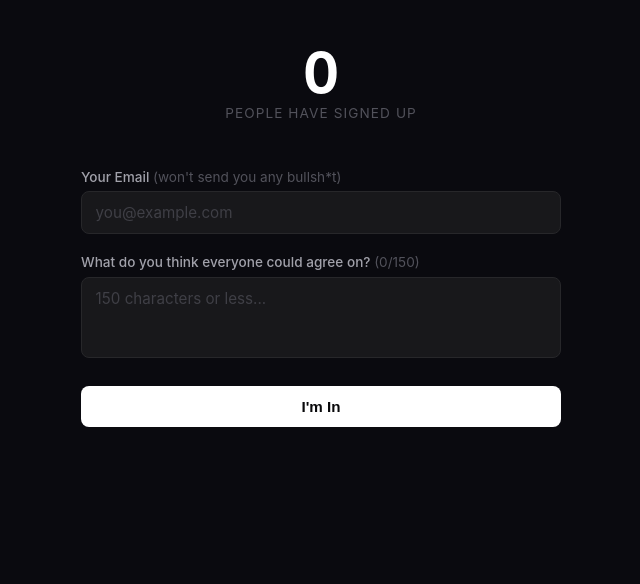
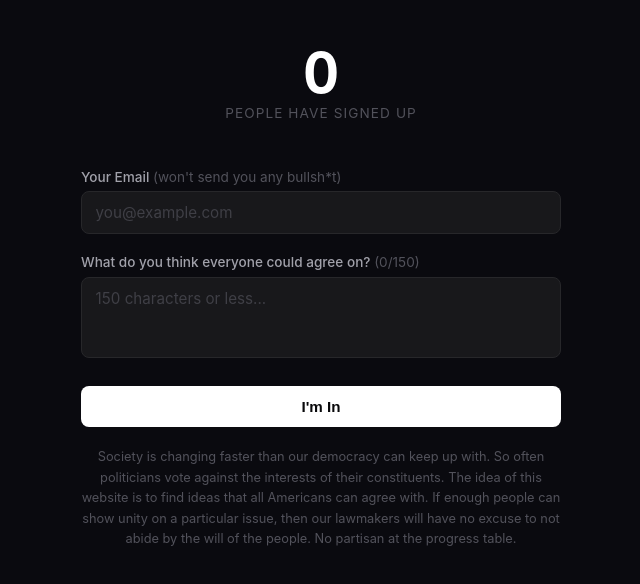
Before and after one commit to zachnotnice/wecandosomethingaboutit, a website: page public/index.html in a window 1280 px wide. Shown: the part 128-712 px from the top of the page, without its empty margins (319-959 px from the left). Drawn offline with Linux system fonts and the light colour scheme; no server answers.

Commit message:
update issues header, add mission statement text

```diff
--- a/public/index.html
+++ b/public/index.html
@@ -28,6 +28,8 @@
       </div>
 
       <button type="submit" class="btn-submit">I'm In</button>
+
+      <p class="mission-text">Society is changing faster than our democracy can keep up with. So often politicians vote against the interests of their constituents. The idea of this website is to find ideas that all Americans can agree with. If enough people can show unity on a particular issue, then our lawmakers will have no excuse to not abide by the will of the people. No partisan at the progress table.</p>
     </form>
 
     <div id="success-message" class="success-message hidden">
@@ -36,7 +38,7 @@
     </div>
 
     <div id="issues-section" class="issues-section hidden">
-      <h2>What People Agree On</h2>
+      <h2>What Can We Agree On?</h2>
       <div id="issues-list" class="issues-list"></div>
     </div>
   </div>
--- a/public/style.css
+++ b/public/style.css
@@ -128,6 +128,14 @@ input::placeholder, textarea::placeholder {
   opacity: 0.7;
 }
 
+.mission-text {
+  margin-top: 1.25rem;
+  font-size: 0.8rem;
+  line-height: 1.6;
+  color: #52525b;
+  text-align: center;
+}
+
 /* --- Success --- */
 .success-message {
   text-align: center;
```
